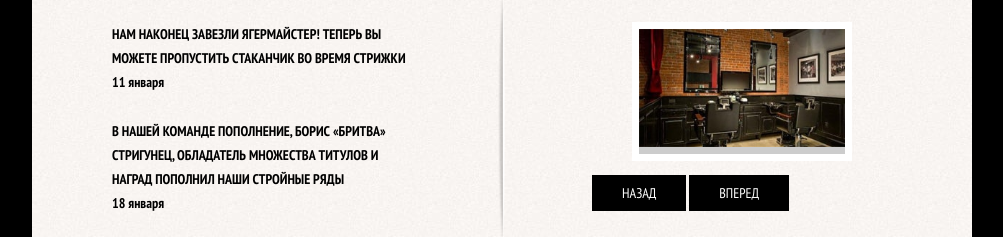
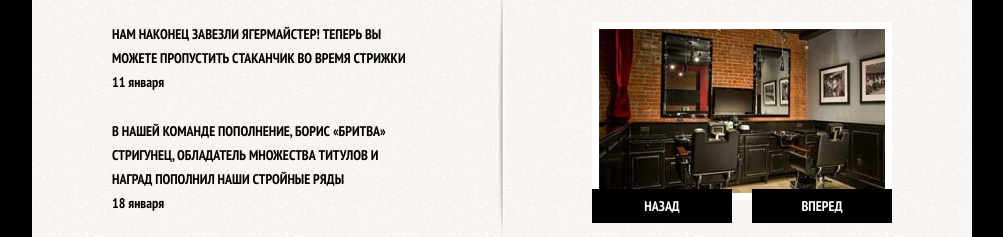
Before and after one commit to foxNP/Barbershop, a plain HTML site: page index.html in a window 1280 px wide. Shown: the part 706-943 px from the top of the page, without its empty margins (138-1141 px from the left). Drawn offline with Linux system fonts and the light colour scheme.

Commit message:
index button

```diff
--- a/index.html
+++ b/index.html
@@ -70,6 +70,7 @@
         <a class="button" href="news.html">Все новости</a>
     </section>
     <section class="index-gallery">
+        <div class="gallery-container">
         <h2>Фотогалерея</h2>
         <figure class="gallery-content">
             <a href="#">
@@ -78,6 +79,7 @@
         </figure>
         <button type="button" class="button gallery-button gallery-button-back">Назад</button>
         <button type="button" class="button gallery-button gallery-button-next">Вперед</button>
+        </div>
     </section>
     </div>
     <div class="index-columns">
--- a/styles.css
+++ b/styles.css
@@ -68,6 +68,8 @@ html {
      padding: 10px 30px ;
 
      font-size: inherit;
+     font-weight: 700;
+     line-height: 1;
 
      color: #ffffff;
      text-align: center;
@@ -315,8 +317,40 @@ html {
 }
 
 .gallery-content {
+    height: 164px;
+    margin: 0;
+
     background-color: #cccccc;
     border: 7px solid #ffffff;
+}
+
+.gallery-content img {
+    width: 286px;
+    height: 164px;
+}
+
+.gallery-container {
+    position: relative;
+
+    height: 268px;
+    margin: 0;
+}
+
+.gallery-button {
+    position: absolute;
+    box-sizing: border-box;
+    bottom: 0;
+
+    width: 140px;
+    margin: 0;
+}
+
+.gallery-button-back {
+    left: 0;
+}
+
+.gallery-button-next {
+    right: 0;
 }
 
 .appointment-item input {
```
